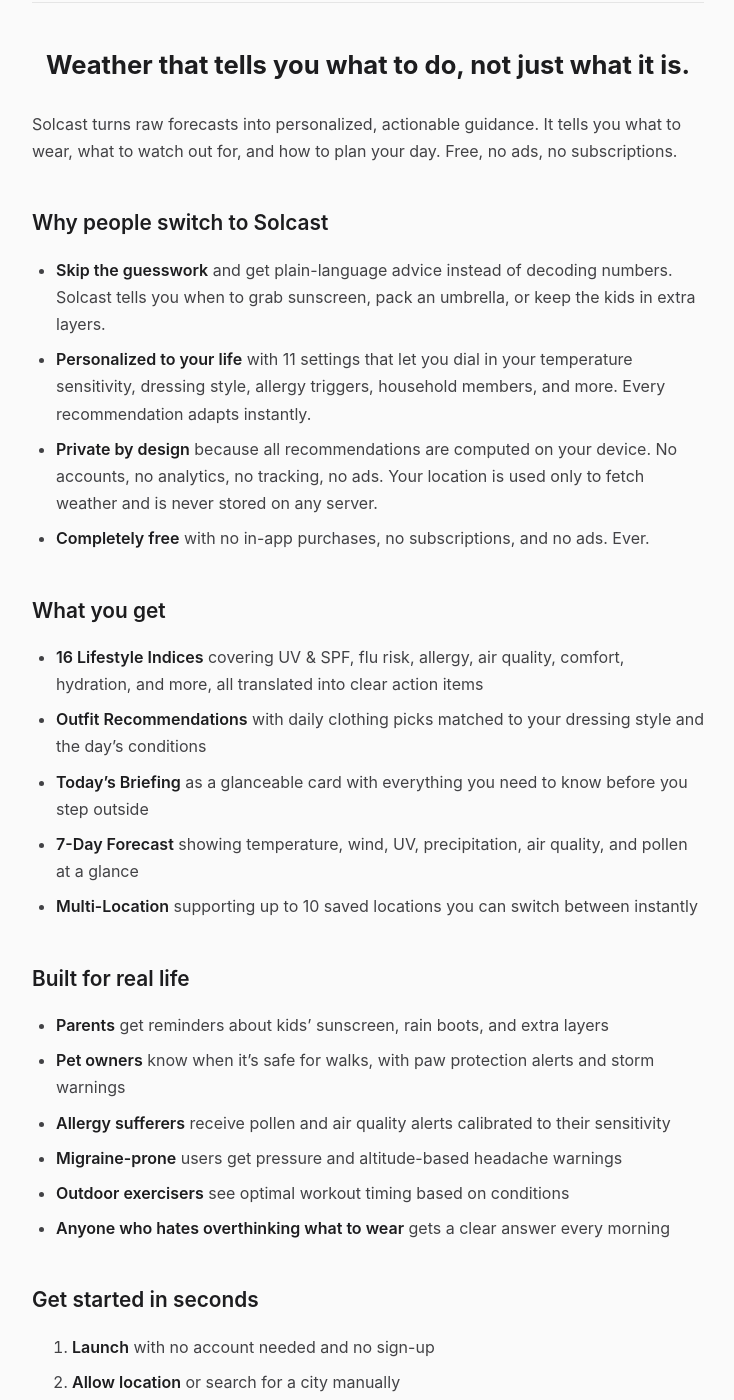
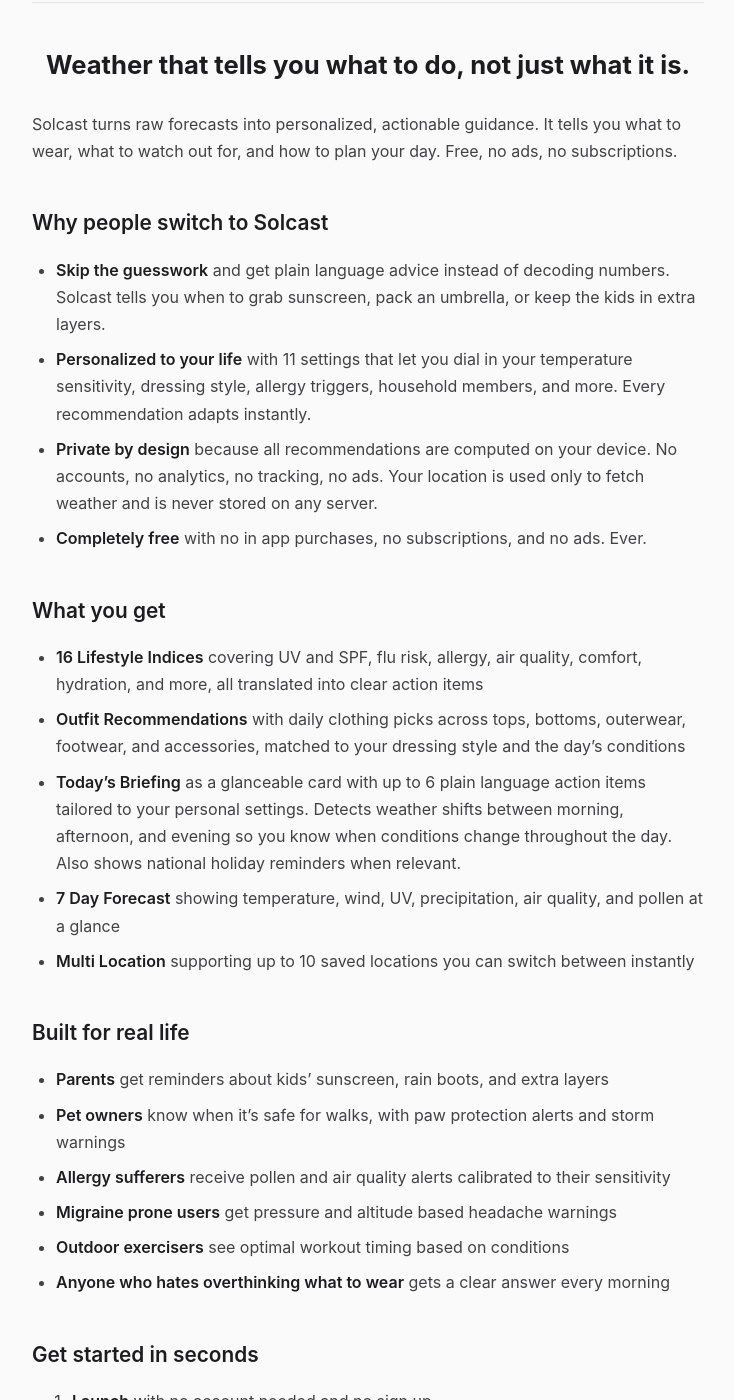
Before and after one commit to bartlettbutter/app_public_pages, a Jekyll site: the page built from marketing-url/solcast/index.md, in a window 1280 px wide and 1400 px high, scrolled down 366 px. Shown: the whole window, without its empty margins (272-1006 px from the left). Built offline with Jekyll 4.4.1, drawn with Linux system fonts in a browser that asks for light colours; some of the changed text lies outside the part shown.

Commit message:
Update Solcast public pages to reflect current implementation

```diff
--- a/marketing-url/solcast/index.md
+++ b/marketing-url/solcast/index.md
@@ -11,40 +11,40 @@ Solcast turns raw forecasts into personalized, actionable guidance. It tells you
 
 ## Why people switch to Solcast
 
-- **Skip the guesswork** and get plain-language advice instead of decoding numbers. Solcast tells you when to grab sunscreen, pack an umbrella, or keep the kids in extra layers.
+- **Skip the guesswork** and get plain language advice instead of decoding numbers. Solcast tells you when to grab sunscreen, pack an umbrella, or keep the kids in extra layers.
 - **Personalized to your life** with 11 settings that let you dial in your temperature sensitivity, dressing style, allergy triggers, household members, and more. Every recommendation adapts instantly.
 - **Private by design** because all recommendations are computed on your device. No accounts, no analytics, no tracking, no ads. Your location is used only to fetch weather and is never stored on any server.
-- **Completely free** with no in-app purchases, no subscriptions, and no ads. Ever.
+- **Completely free** with no in app purchases, no subscriptions, and no ads. Ever.
 
 ## What you get
 
-- **16 Lifestyle Indices** covering UV & SPF, flu risk, allergy, air quality, comfort, hydration, and more, all translated into clear action items
-- **Outfit Recommendations** with daily clothing picks matched to your dressing style and the day's conditions
-- **Today's Briefing** as a glanceable card with everything you need to know before you step outside
-- **7-Day Forecast** showing temperature, wind, UV, precipitation, air quality, and pollen at a glance
-- **Multi-Location** supporting up to 10 saved locations you can switch between instantly
+- **16 Lifestyle Indices** covering UV and SPF, flu risk, allergy, air quality, comfort, hydration, and more, all translated into clear action items
+- **Outfit Recommendations** with daily clothing picks across tops, bottoms, outerwear, footwear, and accessories, matched to your dressing style and the day's conditions
+- **Today's Briefing** as a glanceable card with up to 6 plain language action items tailored to your personal settings. Detects weather shifts between morning, afternoon, and evening so you know when conditions change throughout the day. Also shows national holiday reminders when relevant.
+- **7 Day Forecast** showing temperature, wind, UV, precipitation, air quality, and pollen at a glance
+- **Multi Location** supporting up to 10 saved locations you can switch between instantly
 
 ## Built for real life
 
 - **Parents** get reminders about kids' sunscreen, rain boots, and extra layers
 - **Pet owners** know when it's safe for walks, with paw protection alerts and storm warnings
 - **Allergy sufferers** receive pollen and air quality alerts calibrated to their sensitivity
-- **Migraine-prone** users get pressure and altitude-based headache warnings
+- **Migraine prone users** get pressure and altitude based headache warnings
 - **Outdoor exercisers** see optimal workout timing based on conditions
 - **Anyone who hates overthinking what to wear** gets a clear answer every morning
 
 ## Get started in seconds
 
-1. **Launch** with no account needed and no sign-up
+1. **Launch** with no account needed and no sign up
 2. **Allow location** or search for a city manually
 3. **See your personalized dashboard** as weather, briefing, outfit, and indices load automatically
-4. **Fine-tune in Settings** where changes apply instantly
+4. **Fine tune in Settings** where changes apply instantly
 
 [Download on the App Store](https://apps.apple.com/us/app/solcast/id6763927556)
 
 ## Compatibility
 
-iOS 18.0 or later · iPhone
+iOS 18.0 or later · iPadOS 18.0 or later · iPhone and iPad
 
 ## Your privacy, protected
 
```
Also changed, not shown: privacy-policies/solcast/index.md (+8 -7 lines), support-url/solcast/index.md (+18 -11 lines).
